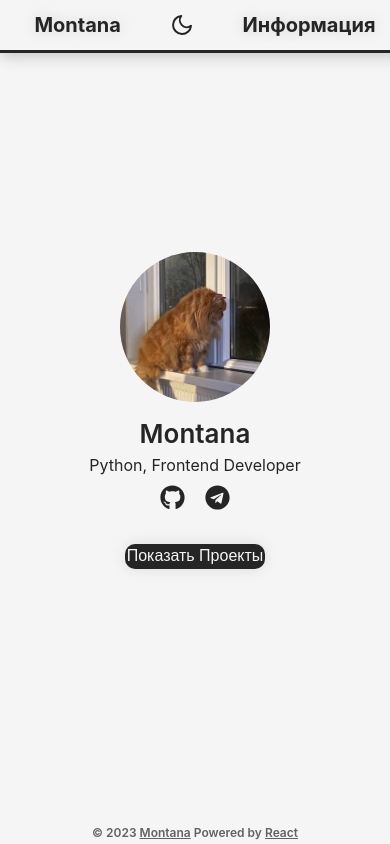
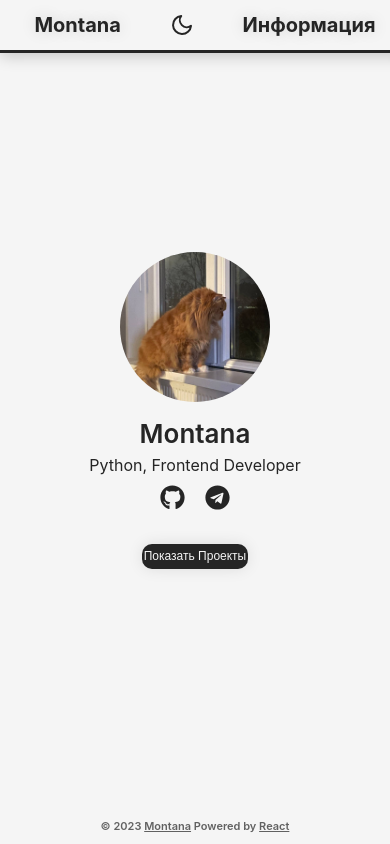
Before and after one commit to montanaaq/profile-website, a React (Create React App) app: page / in a window 390 px wide. Built offline with nearby package versions, Linux system fonts and the light colour scheme.

Commit message:
fixed styles

```diff
--- a/src/Components/Info.jsx
+++ b/src/Components/Info.jsx
@@ -2,12 +2,12 @@ import Header from "./Header";
 
 function InfoPage() {
     return (
-        <div>
+        <div style={{height:'100vh'}}>
             <Header />
             <div className="main-about">
                 <div className="about">
                     <p>Montana</p>
-                    <span>Python, Frontend Developer</span>
+                    <span>Python, Front end Developer</span>
                 </div>
                 <h3>
                     Введение
--- a/src/index.css
+++ b/src/index.css
@@ -125,6 +125,8 @@ body {
 }
 .show-button {
   width: max-content;
+  font-size: 16px;
+  font-weight: 400;
   margin-top: 30px;
   height: 30px;
   padding: 3px;
@@ -189,6 +191,23 @@ body {
   width: max-content;
 }
 
+.footer {
+  font-size: 12px;
+  width: 100%;
+  height: 1vh;
+  display: flex;
+  flex-direction: column;
+  justify-content: flex-end;
+  align-items: center;
+  font-weight: 600;
+ }
+ .footer a, .footer span {
+  color: black;
+ }
+ .footer a:hover {
+  opacity: 1;
+ }
+
 
  @media (max-width: 768px) {
   .name {
@@ -220,17 +239,9 @@ body {
     color: var(--text-color);
   }
   .footer {
-    font-size: 10px;
+    font-size: 11px;
+  }
+  .show-button {
+    font-size: 12px;
   }
  }
- .footer {
-  font-size: 12px;
-  width: 100%;
-  display: flex;
-  flex-direction: row;
-  justify-content: center;
-  font-weight: 600;
- }
- .footer a, .footer span {
-  color: black;
- }
```
